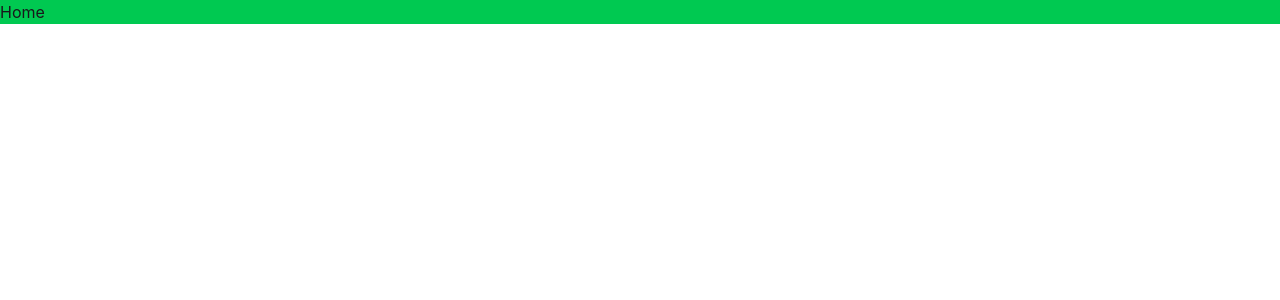
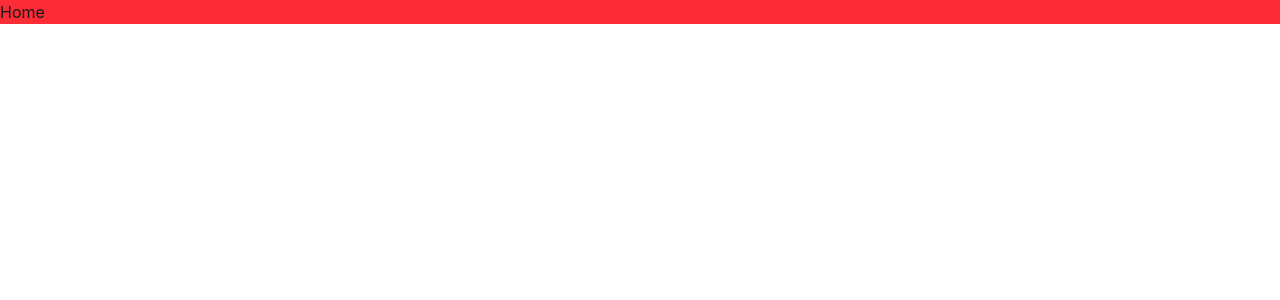
Before and after one commit to hossain-shifat/video-player, a React (Vite) app in the folder web/: page / in a window 1280 px wide. Shown: the top 300 px of the page. Built offline with nearby package versions, Linux system fonts and the light colour scheme.

Commit message:
Add: web

```diff
--- a/web/eslint.config.js
+++ b/web/eslint.config.js
@@ -13,6 +13,8 @@ export default defineConfig([
             globals: globals.browser,
             parserOptions: { ecmaFeatures: { jsx: true } },
         },
-        "react/prop-types": "off",
+        rules: {
+            "react/prop-types": "off",
+        },
     },
 ]);
--- a/web/src/layout/root.jsx
+++ b/web/src/layout/root.jsx
@@ -3,7 +3,7 @@ import { Outlet } from "react-router";
 
 const root = () => {
     return (
-        <div className="bg-green-500">
+        <div className="bg-red-500">
             <Outlet />
         </div>
     );
--- a/web/src/main.jsx
+++ b/web/src/main.jsx
@@ -3,12 +3,10 @@ import { createRoot } from "react-dom/client";
 import "./index.css";
 import App from "./App.jsx";
 import { RouterProvider } from "react-router";
-import { router } from "./Routes/Routes.jsx";
+import { router } from "./routes/routes.jsx";
 
 createRoot(document.getElementById("root")).render(
     <StrictMode>
-        <RouterProvider router={router}>
-            <App />
-        </RouterProvider>
+        <RouterProvider router={router} />
     </StrictMode>,
 );
--- a/web/src/routes/routes.jsx
+++ b/web/src/routes/routes.jsx
@@ -1,5 +1,5 @@
 import { createBrowserRouter } from "react-router";
-import root from "../Layout/root";
+import root from "../layout/root";
 import home from "../pages/home/home";
 
 export const router = createBrowserRouter([
```
